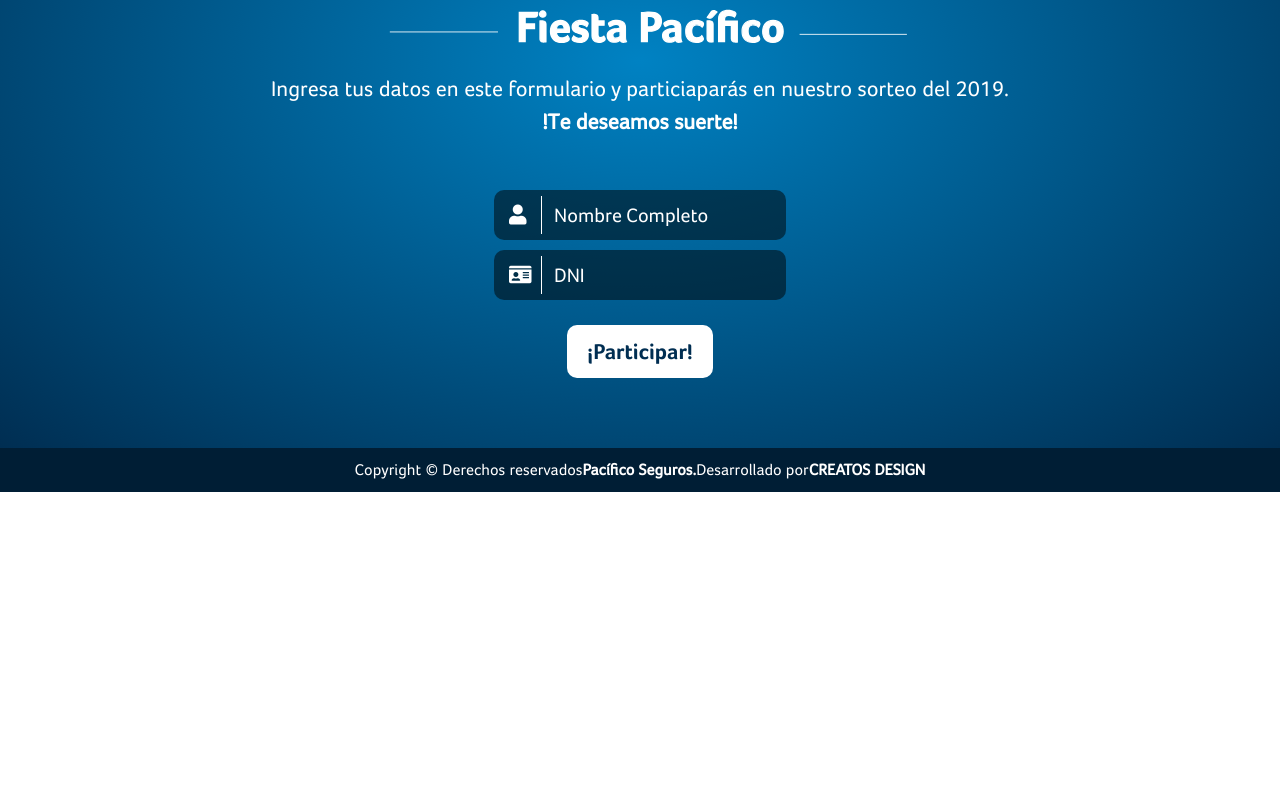
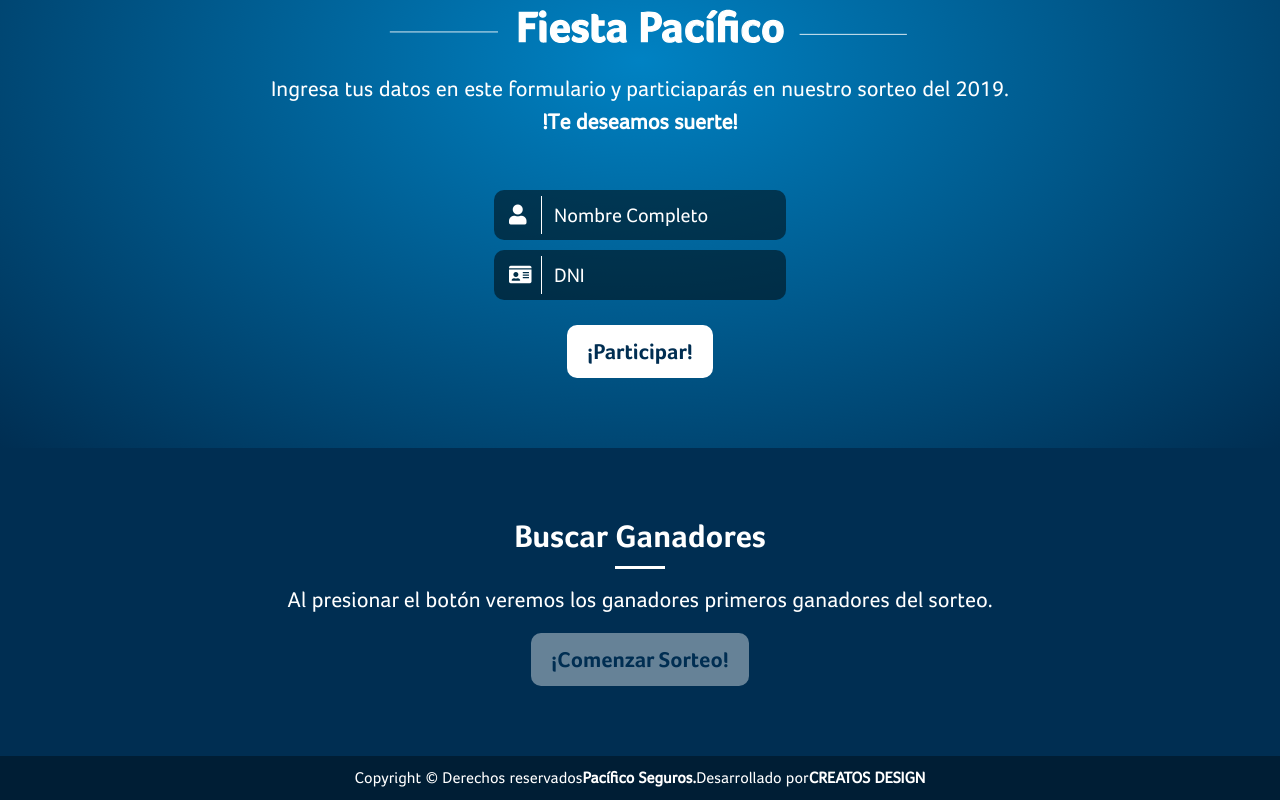
Before and after one commit to kusillus/sorteo_pacifico, a Nuxt app: page / in a window 1280 px wide. Shown: the part 327-1127 px from the top of the page. Before the commit the page ends 819 px from the top, so only its background shows below. Built offline with nearby package versions, Linux system fonts and the light colour scheme.

Commit message:
cambios en la vista

```diff
--- a/nuxt.config.js
+++ b/nuxt.config.js
@@ -4,6 +4,9 @@ export default {
   /*
   ** Headers of the page
   */
+  router: {
+    base: '/demos/pacifico_sorteo/'
+  },
   head: {
     title: 'Sorteo',
     meta: [
--- a/pages/index.vue
+++ b/pages/index.vue
@@ -31,6 +31,20 @@
 				</div>
 			</div>
 		</div>
+		<div class="contenido fondo_azul">
+        <div class="container">
+            <div class="row justify-content-center">
+                <div class="col-12 text-center">
+                    <h2>Buscar Ganadores</h2>
+                    <p>Al presionar el botón veremos los ganadores primeros ganadores del sorteo.</p>
+                </div>
+                <!-- Button trigger modal -->
+                <button type="button" class="boton_sorteo_disabled" >
+                    ¡Comenzar Sorteo!
+                </button>
+            </div>
+        </div>
+    </div>
 
 		<footer class="footer">
 			Copyright © Derechos reservados <strong>Pacífico Seguros.</strong>Desarrollado por <strong><a href="https://creatosdesign.com">CREATOS DESIGN</a></strong>
@@ -124,5 +138,18 @@ export default {
 </script>
 
 <style>
+.boton_sorteo_disabled {
+	text-align: center;
+	padding: 10px 20px;
+	border-radius: 10px;
+	border: none;
+	background: #fff;
+	font-size: 22px;
+	font-family: "FocoBold_0";
+	color: #002e52;
+	text-decoration: none;
+	transition: all .5s;
+	opacity: 0.4;
+}
 
 </style>
```
